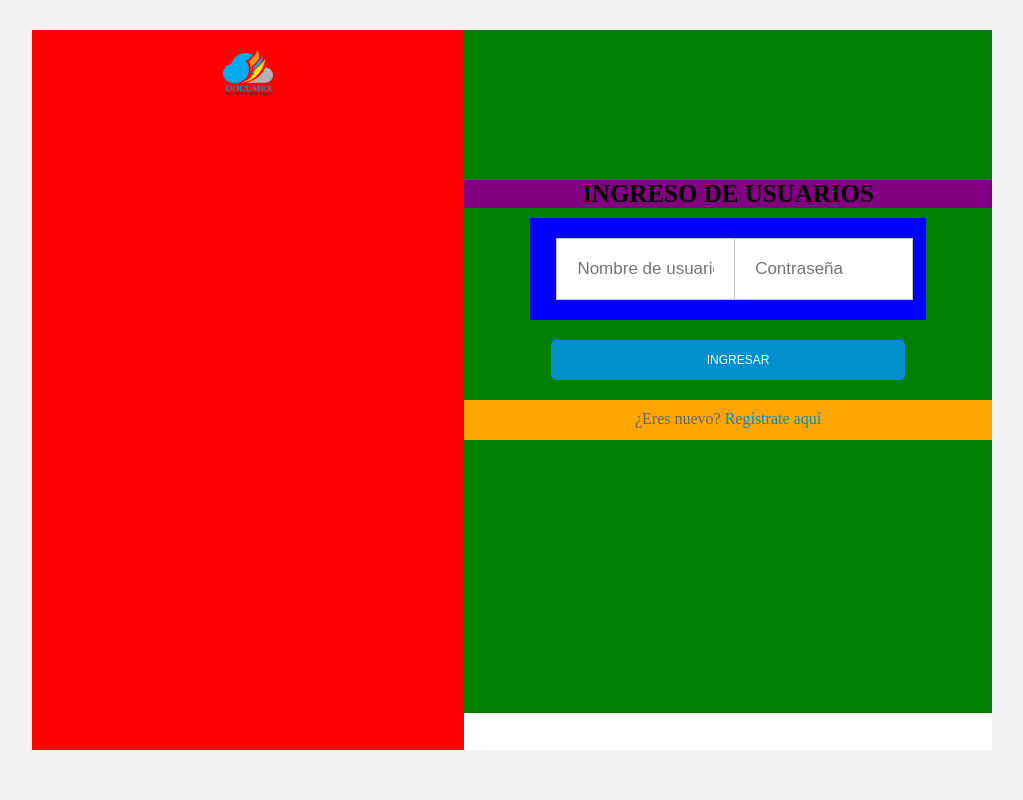
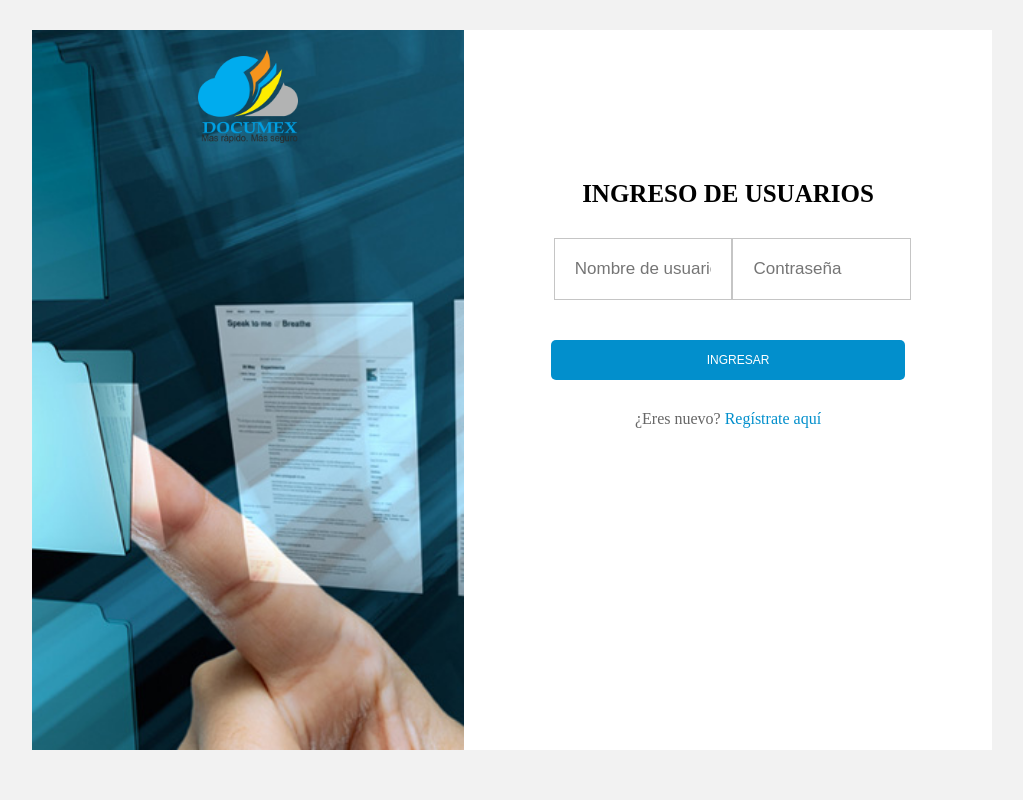
Before and after one commit to JuanCarlosOrdonezCcoriccaza/DocumexDjango, a Django app: page /accounts/login in a window 1280 px wide. Shown: the whole page, without its empty margins (128-1151 px from the left). Run offline with Django 3.2, Linux system fonts and the light colour scheme; some libraries are stand-ins or nearby versions.

Commit message:
login usuario estilos ordenador provisional

```diff
--- a/src/static/styles/estiloLU.css
+++ b/src/static/styles/estiloLU.css
@@ -10,12 +10,17 @@
     #main{
         width:75vw;
         height:90vh;
+        min-height: 500px;
         background-color:white;
         margin: 30px auto;
     }
     #logo{
         width:45%;
-        background-color: red;
+        background-image: url("../images/fondoD.jpg");
+        background-repeat: no-repeat;
+        background-color: white;
+        background-size: cover;
+        background-position: center;
         height: 100%;
         float:left;
     }
@@ -24,18 +29,18 @@
         padding-top:150px;
         width:55%;
         height:74%;
-        background-color: green;
+        /*background-color: green;*/
     }
     img{
         display: block;
-        width: 50px;
+        width: 100px;
         margin: 10px auto;
         padding: 10px;
     }
     h1{
         text-align: center;
         font-size: 25px;
-        background-color: purple;
+        /*background-color: purple;*/
         text-transform: uppercase;
     }
     input{
@@ -54,10 +59,10 @@
         transition: 0.1s;
     }
     #user_pass{
-        background-color: blue;
+        /*background-color: blue;*/
         width:70%;
         margin: 10px auto;
-        padding-left:5%;
+        padding-left:4%;
     }
     #usuario{
         display:inline-block;
@@ -78,7 +83,7 @@
         width: 37%;
         height:40px;
         padding: 10px 20px;
-        margin-left: -5px;
+        margin-left: -4px;
         outline:none;
         border-color: rgb(197, 197, 197);
         border-width: 1px;
@@ -111,7 +116,7 @@
     }
     #footer_div{
         color: #666666;
-        background-color: orange;
+        /*background-color: orange;*/
         text-align: center;
         height: 40px;
     }
@@ -139,6 +144,7 @@
     #main{
         width:90vw;
         height:90vh;
+        min-height: 500px;
         background-color:white;
         margin: 30px auto;
     }
```
Also changed, not shown: src/static/images/fondoD.jpg (added).
